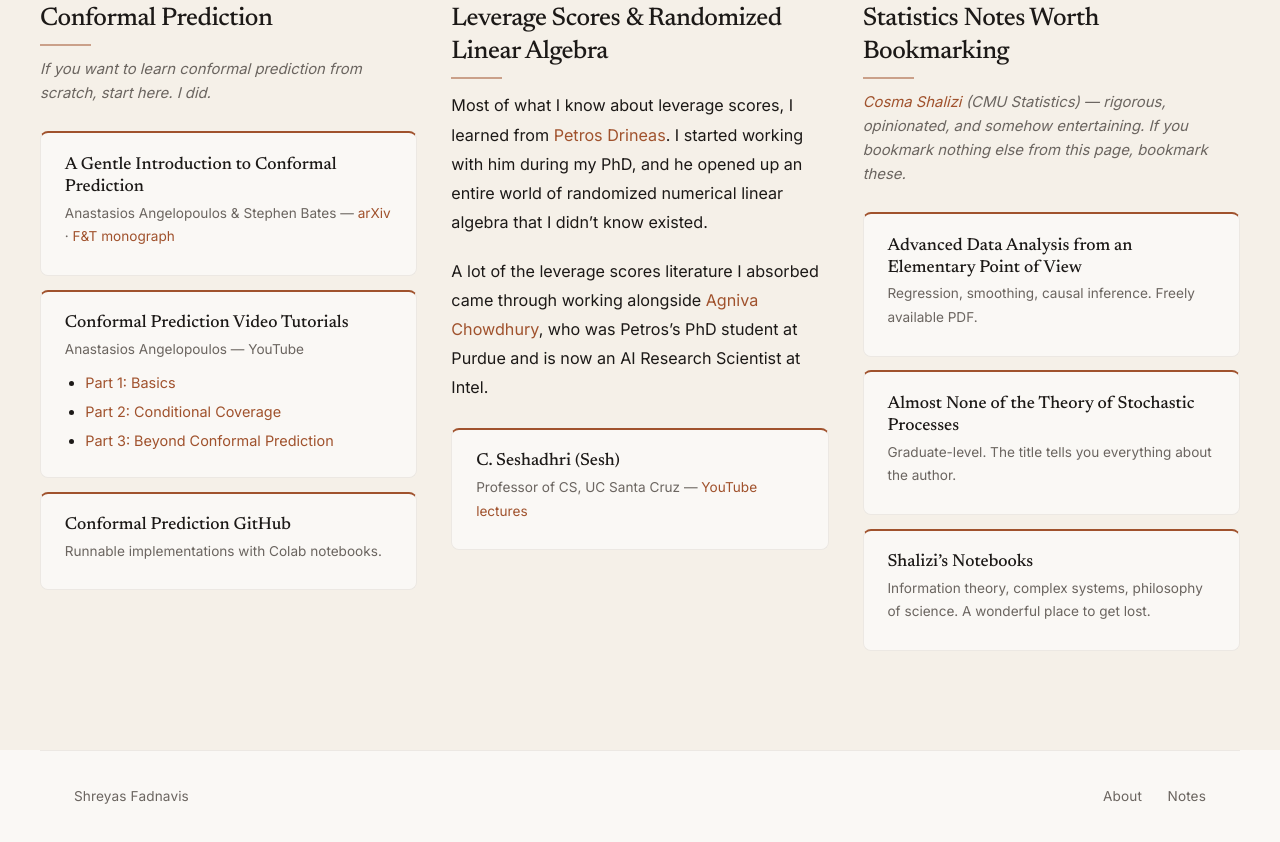
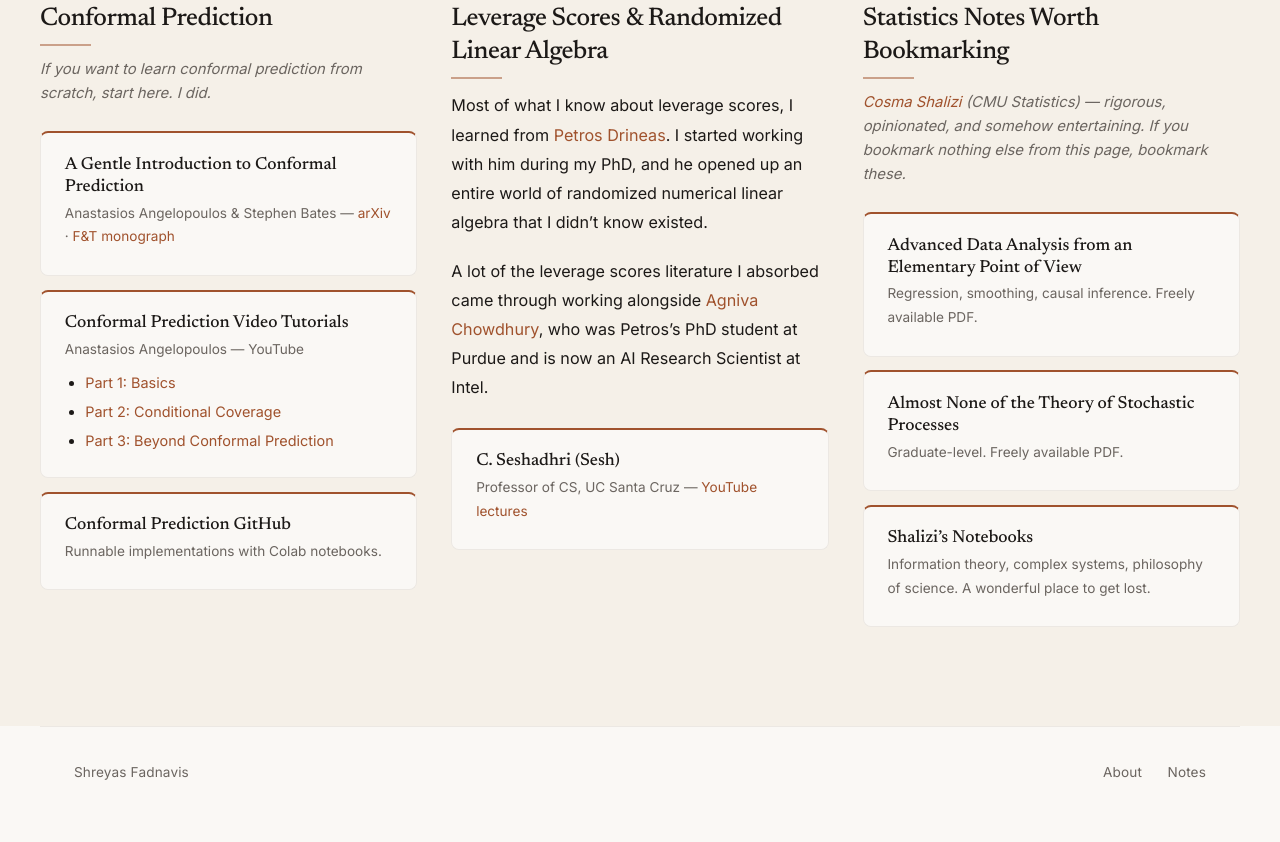
Before and after one commit to ShreyasFadnavis/shreyasfadnavis.github.io, a plain HTML site: page links.html in a window 1280 px wide. Shown: the part 590-1432 px from the top of the page. After the commit the page ends 1409 px from the top, so only its background shows below. Drawn offline with Linux system fonts and the light colour scheme.

Commit message:
Remove editorial comment from Shalizi stochastic processes card

```diff
--- a/links.html
+++ b/links.html
@@ -117,7 +117,7 @@
 
         <div class="link-card-v2">
           <h3 class="link-card-v2-title"><a href="https://www.stat.cmu.edu/~cshalizi/almost-none/">Almost None of the Theory of Stochastic Processes</a></h3>
-          <p class="link-card-v2-meta">Graduate-level. The title tells you everything about the author.</p>
+          <p class="link-card-v2-meta">Graduate-level. Freely available PDF.</p>
         </div>
 
         <div class="link-card-v2">
```
